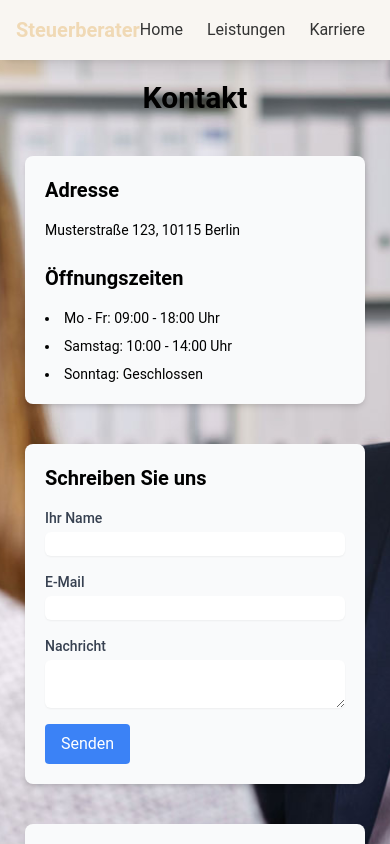
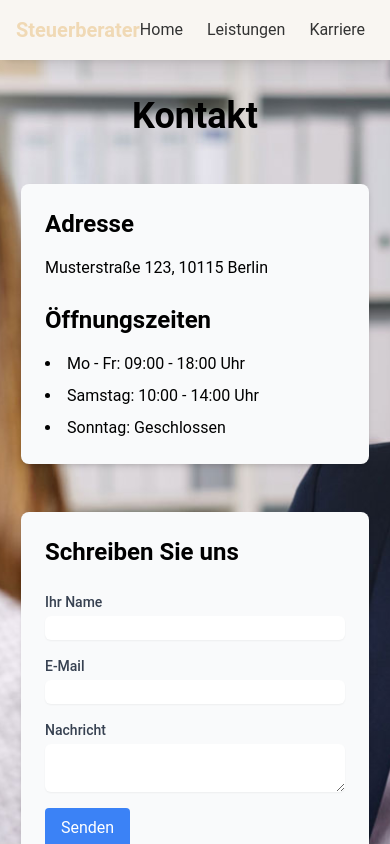
Before and after one commit to normanscrg/steuerbuero_web, a Next.js app: page /kontakt in a window 390 px wide. Shown: the top 844 px of the page. Built offline with nearby package versions, Linux system fonts and the light colour scheme.

Commit message:
Update Website

```diff
--- a/src/app/karriere/page.tsx
+++ b/src/app/karriere/page.tsx
@@ -11,7 +11,7 @@ const Karriere = () => {
 
         <div className="grid grid-cols-1 md:grid-cols-2 gap-8">
           {/* Job 1 */}
-          <div className="bg-white p-6 rounded-lg shadow-lg">
+          <div className="bg-white p-6 rounded-lg shadow-md transition-transform duration-300 hover:scale-105 hover:shadow-xl">
             <h2 className="text-2xl font-bold mb-4">Steuerberater (m/w/d)</h2>
             <p className="text-gray-700 mb-4">
               Wir suchen einen erfahrenen Steuerberater, der unsere Kunden in steuerlichen Angelegenheiten umfassend beraten kann.
@@ -27,7 +27,7 @@ const Karriere = () => {
           </div>
 
           {/* Job 2 */}
-          <div className="bg-white p-6 rounded-lg shadow-lg">
+          <div className="bg-white p-6 rounded-lg shadow-md transition-transform duration-300 hover:scale-105 hover:shadow-xl">
             <h2 className="text-2xl font-bold mb-4">Steuerfachangestellte (m/w/d)</h2>
             <p className="text-gray-700 mb-4">
               Wir suchen eine/n Steuerfachangestellte/n, die/der uns bei der Erstellung von Steuererklärungen und der Betreuung von Mandanten unterstützt.
--- a/src/app/kontakt/page.tsx
+++ b/src/app/kontakt/page.tsx
@@ -1,25 +1,25 @@
 export default function Kontakt() {
   return (
-    <section className="container mx-auto py-12">
-      <h1 className="text-3xl font-bold text-center mb-10">Kontakt</h1>
+    <section className="container mx-auto py-16">
+      <h1 className="text-4xl font-bold text-center mb-12">Kontakt</h1>
 
-      <div className="grid grid-cols-1 md:grid-cols-2 gap-10 mb-10">
+      <div className="grid grid-cols-1 md:grid-cols-2 gap-12 mb-12 max-w-5xl mx-auto">
         {/* Kontaktinformationen (Adresse & Öffnungszeiten) */}
-        <div className="p-5 bg-gray-50 shadow-md rounded-lg">
-          <h2 className="text-xl font-semibold mb-4">Adresse</h2>
-          <p className="text-sm mb-6">Musterstraße 123, 10115 Berlin</p>
+        <div className="p-6 bg-gray-50 shadow-md rounded-lg transition-transform duration-300 hover:scale-105 hover:shadow-xl">
+          <h2 className="text-2xl font-semibold mb-4">Adresse</h2>
+          <p className="text-base mb-6">Musterstraße 123, 10115 Berlin</p>
 
-          <h2 className="text-xl font-semibold mb-4">Öffnungszeiten</h2>
+          <h2 className="text-2xl font-semibold mb-4">Öffnungszeiten</h2>
           <ul className="list-disc list-inside">
-            <li className="text-sm mb-2">Mo - Fr: 09:00 - 18:00 Uhr</li>
-            <li className="text-sm mb-2">Samstag: 10:00 - 14:00 Uhr</li>
-            <li className="text-sm">Sonntag: Geschlossen</li>
+            <li className="text-base mb-2">Mo - Fr: 09:00 - 18:00 Uhr</li>
+            <li className="text-base mb-2">Samstag: 10:00 - 14:00 Uhr</li>
+            <li className="text-base">Sonntag: Geschlossen</li>
           </ul>
         </div>
 
         {/* Kontaktformular */}
-        <div className="p-5 bg-gray-50 shadow-md rounded-lg">
-          <h2 className="text-xl font-semibold mb-4">Schreiben Sie uns</h2>
+        <div className="p-6 bg-gray-50 shadow-md rounded-lg transition-transform duration-300 hover:scale-105 hover:shadow-xl">
+          <h2 className="text-2xl font-semibold mb-6">Schreiben Sie uns</h2>
           <form>
             <div className="mb-4">
               <label className="block text-sm font-medium text-gray-700">Ihr Name</label>
@@ -49,8 +49,8 @@ export default function Kontakt() {
       </div>
 
       {/* Google Maps Standort */}
-      <div className="p-5 bg-gray-50 shadow-md rounded-lg">
-        <h2 className="text-xl font-semibold text-center mb-4">Unser Standort</h2>
+      <div className="p-6 bg-gray-50 shadow-md rounded-lg transition-transform duration-300 hover:scale-105 hover:shadow-xl max-w-5xl mx-auto">
+        <h2 className="text-2xl font-semibold text-center mb-6">Unser Standort</h2>
         <iframe
           src="https://www.google.com/maps/embed?pb=!1m18!1m12!1m3!1d649.8259271289942!2d9.257106269701156!3d49.346399998212625!2m3!1f0!2f0!3f0!3m2!1i1024!2i768!4f13.1!3m3!1m2!1s0x47981f314629e6f5%3A0xdb6bde1ccbc303c3!2sScheurig%20T.%20Steuerberater!5e0!3m2!1sde!2sde!4v1727348852785!5m2!1sde!2sde"
           width="100%"
--- a/src/app/leistungen/page.tsx
+++ b/src/app/leistungen/page.tsx
@@ -11,7 +11,7 @@ const Leistungen = () => {
 
         <div className="grid grid-cols-1 md:grid-cols-2 gap-8">
           {/* Leistung 1 */}
-          <div className="bg-white p-6 rounded-lg shadow-lg">
+          <div className="bg-white p-6 rounded-lg shadow-md transition-transform duration-300 hover:scale-105 hover:shadow-xl">
             <h2 className="text-2xl font-bold mb-4">Steuerberatung</h2>
             <p className="text-gray-700 mb-4">
               Unser erfahrenes Team unterstützt Sie bei allen Fragen rund um die Steuererklärung und Steuerplanung.
@@ -24,7 +24,7 @@ const Leistungen = () => {
           </div>
 
           {/* Leistung 2 */}
-          <div className="bg-white p-6 rounded-lg shadow-lg">
+          <div className="bg-white p-6 rounded-lg shadow-md transition-transform duration-300 hover:scale-105 hover:shadow-xl">
             <h2 className="text-2xl font-bold mb-4">Buchhaltung</h2>
             <p className="text-gray-700 mb-4">
               Wir übernehmen Ihre laufende Buchhaltung und erstellen Ihre Monats- und Jahresabschlüsse.
@@ -37,7 +37,7 @@ const Leistungen = () => {
           </div>
 
           {/* Leistung 3 */}
-          <div className="bg-white p-6 rounded-lg shadow-lg">
+          <div className="bg-white p-6 rounded-lg shadow-md transition-transform duration-300 hover:scale-105 hover:shadow-xl">
             <h2 className="text-2xl font-bold mb-4">Unternehmensberatung</h2>
             <p className="text-gray-700 mb-4">
               Wir beraten Sie bei der Gründung, Umstrukturierung und Expansion Ihres Unternehmens.
@@ -50,7 +50,7 @@ const Leistungen = () => {
           </div>
 
           {/* Leistung 4 */}
-          <div className="bg-white p-6 rounded-lg shadow-lg">
+          <div className="bg-white p-6 rounded-lg shadow-md transition-transform duration-300 hover:scale-105 hover:shadow-xl">
             <h2 className="text-2xl font-bold mb-4">Lohnabrechnung</h2>
             <p className="text-gray-700 mb-4">
               Wir kümmern uns um die fristgerechte und korrekte Abwicklung Ihrer Lohn- und Gehaltsabrechnungen.
--- a/src/app/page.tsx
+++ b/src/app/page.tsx
@@ -7,13 +7,16 @@ const HomePage = () => {
       <div className="absolute top-0 left-0 w-full h-full bg-black opacity-0 z-0"></div>
 
       <div className="container relative z-10 text-center text-white">
-        <h1 className="text-5xl font-bold mb-6 animate-slideIn">Willkommen bei Ihrem Steuerberater</h1>
+        <h1 className="text-5xl font-bold mb-6 animate-slideIn transition-transform duration-300 hover:scale-105">
+          Willkommen bei Ihrem Steuerberater
+        </h1>
         <p className="text-lg mb-8">
           Wir bieten umfassende Steuerberatung und Dienstleistungen für Unternehmen und Privatpersonen.
         </p>
-        {/* Verlinkter Button zur Kontaktseite */}
+
+        {/* Verlinkter Button zur Kontakt-Seite mit Hover-Effekt */}
         <Link href="/kontakt">
-          <button className="bg-cta text-white py-2 px-4 rounded hover:bg-cta-hover transition">
+          <button className="bg-cta text-white py-2 px-4 rounded hover:bg-cta-hover transition-transform duration-300 hover:scale-105 hover:shadow-xl">
             Kontaktieren Sie uns
           </button>
         </Link>
```
